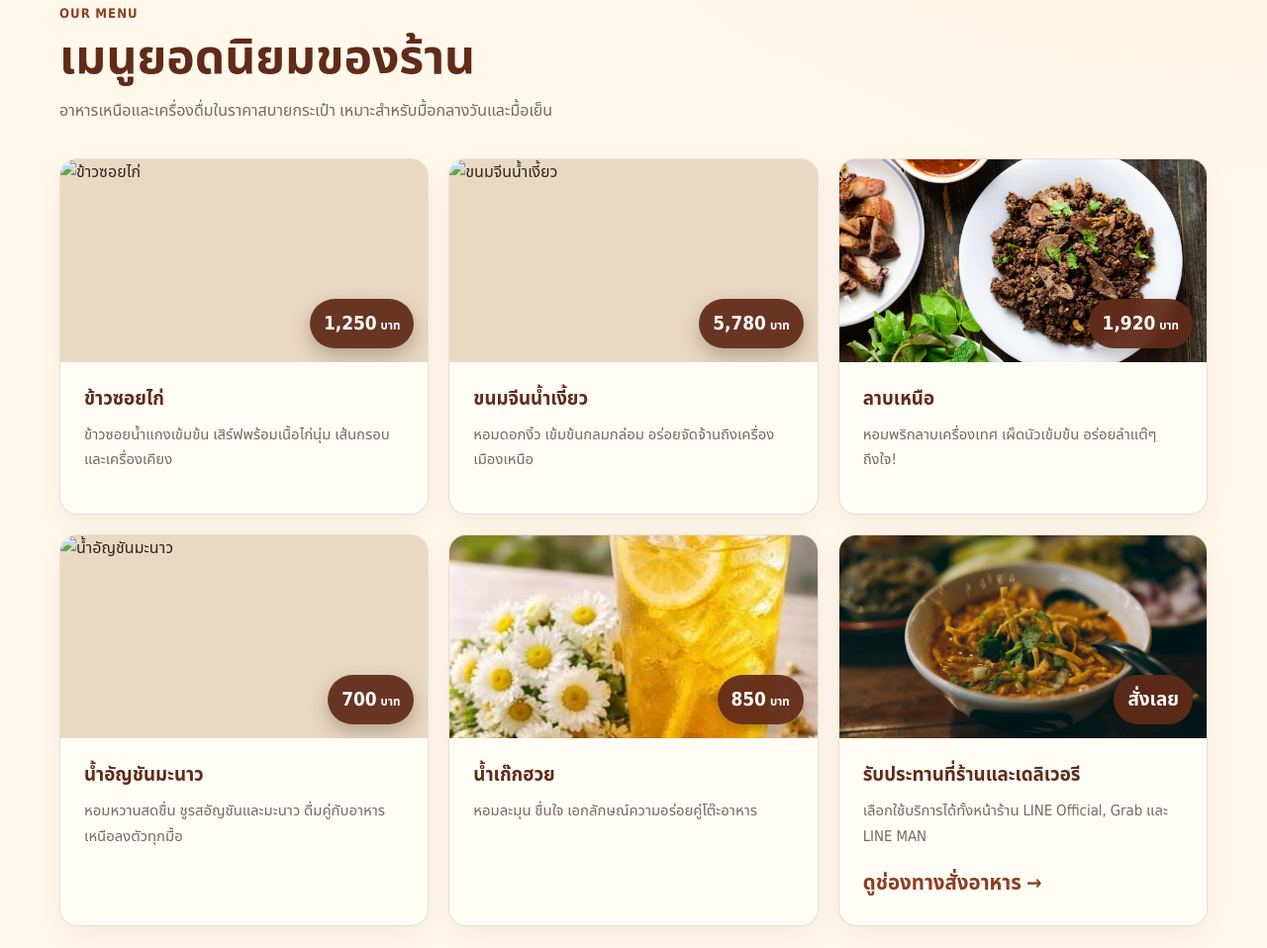
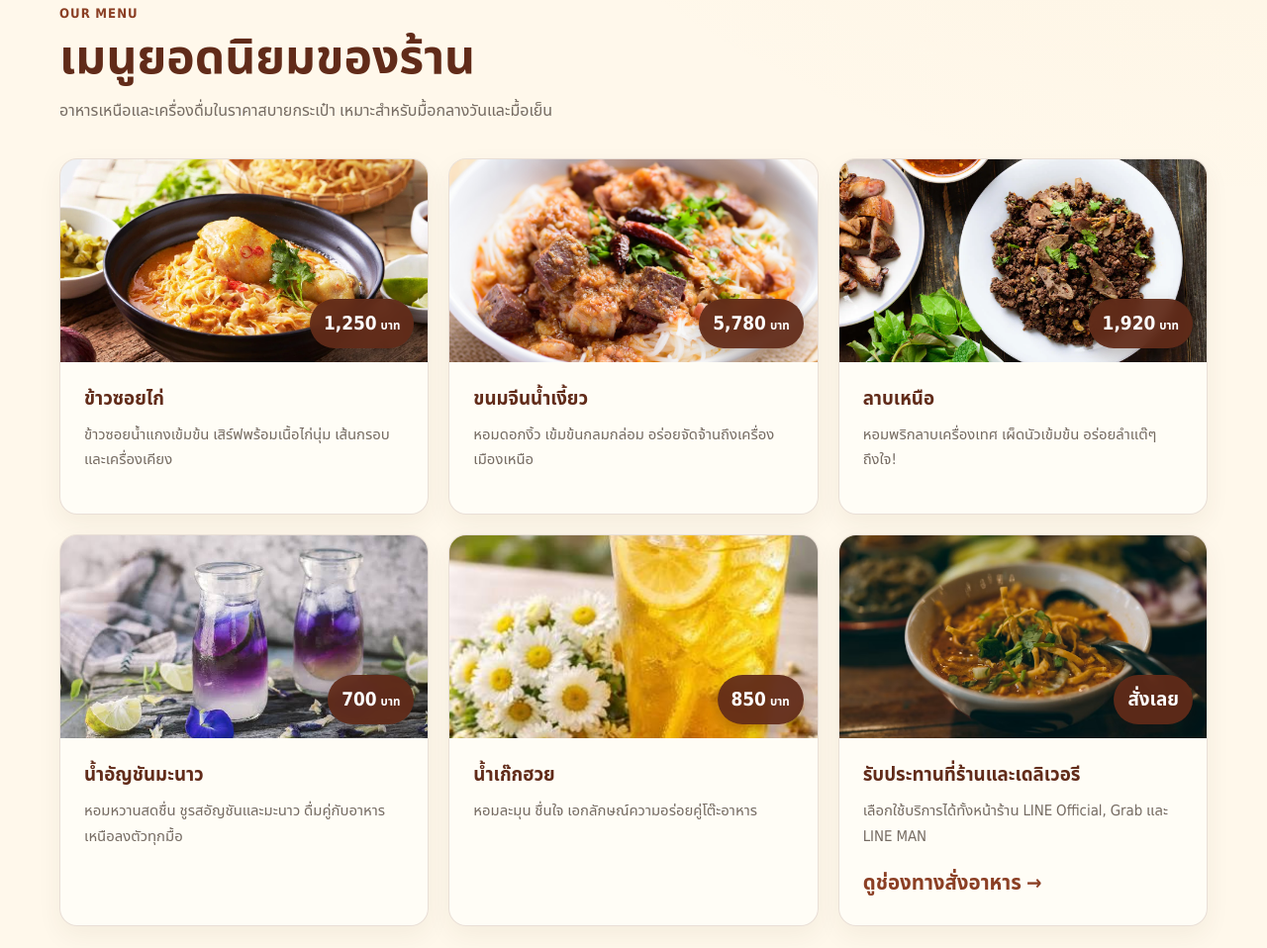
Before and after one commit to Junyawat-ra/LannaEats-031, a plain HTML site: page index.html in a window 1280 px wide. Shown: the part 901-1859 px from the top of the page at 99% size. Drawn offline with Linux system fonts and the light colour scheme.

Commit message:
Fix image source paths in index.html

```diff
--- a/index.html
+++ b/index.html
@@ -798,7 +798,7 @@
           <article class="menu-card">
             <div class="menu-image">
               <img
-                src="assets/images/main header.png"
+                src="assets/images/main-header.png"
                 alt="ข้าวซอยไก่"
                 loading="lazy"
               />
@@ -813,7 +813,7 @@
           <article class="menu-card">
             <div class="menu-image">
               <img
-                src="assets/images/ขนมจีนน้ำเงี้ยว1.png"
+                src="assets/images/ขนมจีนน้ำเงี้ยว.png"
                 alt="ขนมจีนน้ำเงี้ยว"
                 loading="lazy"
               />
@@ -843,7 +843,7 @@
           <article class="menu-card">
             <div class="menu-image">
               <img
-                src="assets/images/อัญชัน.png"
+                src="assets/images/น้ำอัญชัน.png"
                 alt="น้ำอัญชันมะนาว"
                 loading="lazy"
               />
```
